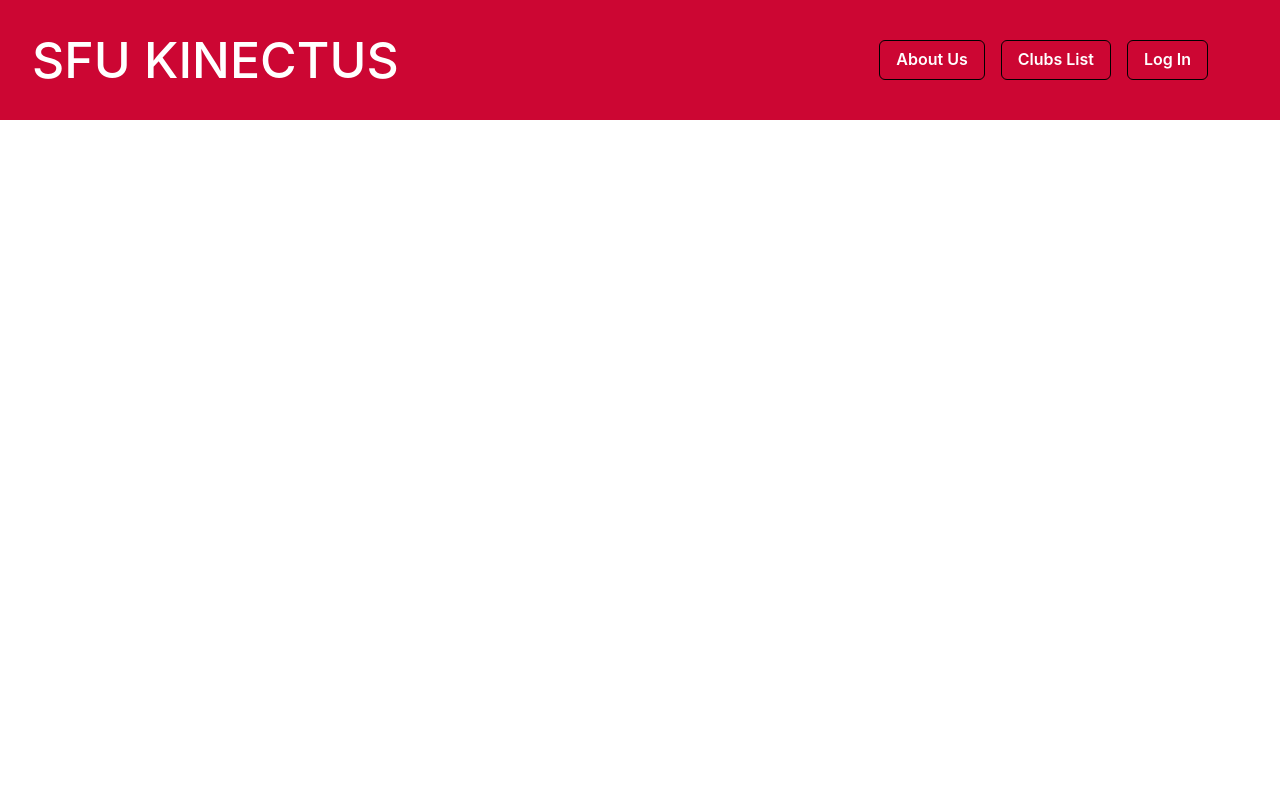
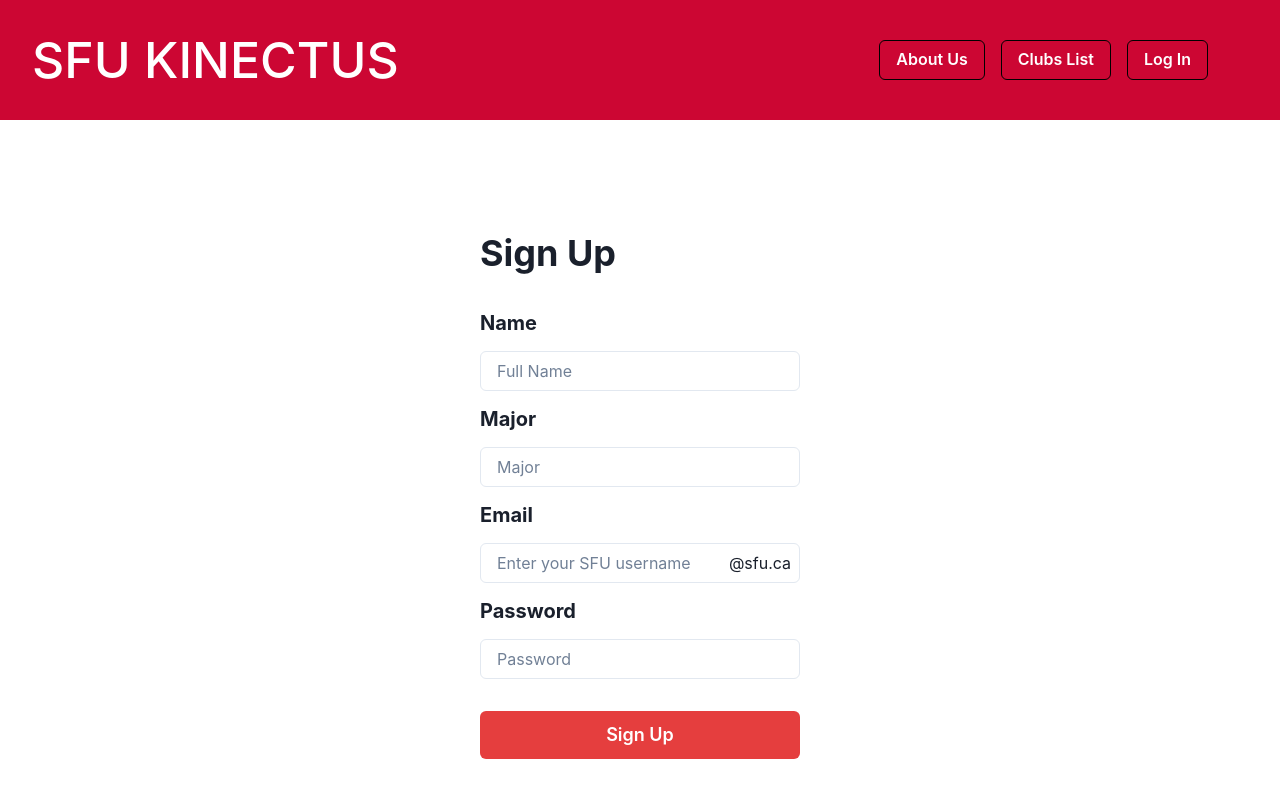
Before and after one commit to molaed/Red-Team-Repo, a React (Vite) app in the folder client/: page /signup in a window 1280 px wide. Built offline with nearby package versions, Linux system fonts and the light colour scheme; no server answers.

Commit message:
Authentication, SignUp all works now, it will save details to DB

```diff
--- a/client/src/App.jsx
+++ b/client/src/App.jsx
@@ -6,6 +6,7 @@
 import Home from './pages/Home.jsx';
 import About from './pages/About.jsx';
 import Login from './pages/Login.jsx';
+import Signup from './pages/Signup.jsx';
 import Clubs from './pages/Clubs.jsx';
 import Admin from './pages/admin/Admin.jsx';
 import EventDetails from './pages/EventDetails.jsx';
@@ -19,6 +20,7 @@
           <Route path='/' element={<Home />} />
           <Route path='/about-us' element={<About />} />
           <Route path='/login' element={<Login />} />
+          <Route path="/signup" element={<Signup />} />
           <Route path='/clubs' element={<Clubs />} />
           <Route path='/admin' element={<Admin />} />
           <Route path='/eventdetails' element={<EventDetails />} />
--- a/client/src/Navbar.jsx
+++ b/client/src/Navbar.jsx
@@ -1,7 +1,9 @@
 import React from 'react';
-import { Box, Flex, Button, Text, Link } from '@chakra-ui/react';
+import { Box, Flex, Button, Text, Link, Menu, MenuButton, MenuList, MenuItem, MenuDivider } from '@chakra-ui/react';
+import { useAuth } from './provider/AuthContext';
 
 export default function Navbar() {
+  const { currentUser, logout } = useAuth();
   return (
     <Flex
         as="nav"
@@ -41,6 +43,26 @@
           </Button>
         </li>
         <li>
+          <nav>
+              {currentUser ? (
+                <li>
+                  <Menu>
+                    <MenuButton as={Button} colorScheme='#800000' className="navbtn" fontWeight="600" _hover={{
+                      bg: "red.500",
+                      transform: "scale(1.05)",
+                      transition: "all 0.3s ease-in-out"
+                    }}>
+                      {currentUser.name || 'User'} {/* Display user's name or a default string */}
+                    </MenuButton>
+                    <MenuList color="black" >
+                      <MenuItem as="a" href="/profile">Profile</MenuItem>
+                      <MenuDivider />
+                      <MenuItem onClick={logout}>Log Out</MenuItem>
+                    </MenuList>
+                  </Menu>
+                </li>
+              ) : (
+                <li>
                   <Button colorScheme='#800000' as="a" href="/login" className="navbtn" fontWeight="600" _hover={{
                     bg: "red.500",
                     transform: "scale(1.05)",
@@ -49,6 +71,9 @@
                     Log In
                   </Button>
                 </li>
+              )}
+          </nav>
+        </li>
       </Flex>
     </Flex>
   );
--- a/client/src/firebaseConfig.js
+++ b/client/src/firebaseConfig.js
@@ -2,6 +2,8 @@
 import { initializeApp } from "firebase/app";
 import { getAnalytics } from "firebase/analytics";
 import { getAuth } from 'firebase/auth';
+import { getFirestore } from 'firebase/firestore';
+
 // TODO: Add SDKs for Firebase products that you want to use
 // https://firebase.google.com/docs/web/setup#available-libraries
 
@@ -17,7 +19,7 @@
   measurementId: "G-WJ3ZB1VPJZ"
 };
 
-// Initialize Firebase
 const app = initializeApp(firebaseConfig);
 const analytics = getAnalytics(app);
 export const auth = getAuth(app);
+export const db = getFirestore(app);
--- a/client/src/pages/Login.jsx
+++ b/client/src/pages/Login.jsx
@@ -3,6 +3,7 @@
 import { auth } from '../firebaseConfig';
 import { signInWithEmailAndPassword } from 'firebase/auth';
 import { useAuth } from '../provider/AuthContext';
+import { Link } from 'react-router-dom';
 
 import {
   Box,
@@ -17,56 +18,48 @@
   AbsoluteCenter,
 } from '@chakra-ui/react';
 
+
 function LoginPage() {
   const [email, setEmail] = useState('');
   const [password, setPassword] = useState('');
-  const [selectedRole, setSelectedRole] = useState('');
-  const {currentUser, userRole, setUserRole} = useAuth();
+  const {currentUser, userRole, setSecureUserRole, loading, logout} = useAuth();
   const navigate = useNavigate();
-
   useEffect(() => {
-    console.log('currentUser', currentUser);
-    console.log('contextUserRole', userRole);
-    if (currentUser && userRole) {
+    if (!loading && currentUser && userRole) {
       const redirectPath = userRole === 'admin' ? '/admin' : '/';
       navigate(redirectPath);
     }
-  }, [currentUser, userRole, navigate]);
+  }, [currentUser, userRole, loading, navigate]);
 
   const handleSubmit = async (event) => {
     event.preventDefault();
     try {
-      const userCredential = await signInWithEmailAndPassword(
-        auth,
-        email,
-        password
-      );
+        const userCredential = await signInWithEmailAndPassword(auth, email, password);
         console.log('Login successful', userCredential.user);
 
-      // Send user ID token to your backend for verification and role check
+        if (!userCredential.user.emailVerified) {
+          await logout(); // Make sure this function properly signs out the user
+          throw new Error('Please verify your email before logging in.');
+      }
+
         const idToken = await userCredential.user.getIdToken();
-      console.log('idToken', idToken);
-
         const response = await fetch('http://localhost:8080/api/verifyToken', {
             method: 'POST',
             headers: {
                 'Content-Type': 'application/json',
             },
-        body: JSON.stringify({ idToken, selectedRole }),
+            body: JSON.stringify({ idToken }),
         });
-      console.log(idToken, selectedRole);
+
         if (!response.ok) {
             throw new Error(`HTTP error! status: ${response.status}`);
         }
 
         const data = await response.json();
         if (data.success) {
-        setUserRole;(data.user.role);
-        if (data.user.role === 'admin') {
-          navigate('/admin');
-        } else if (data.user.role === 'student') {
-          navigate('/');
-        }
+            setSecureUserRole(data.user.role); // Update role in context
+            const redirectPath = data.user.role === 'admin' ? '/admin' : '/';
+            navigate(redirectPath);
         } else {
             console.error(data.message);
         }
@@ -74,6 +67,8 @@
         console.error('Login request failed:', error);
     }
 };
+
+console.log('currentUser:', currentUser);
 
   return (
     <Flex align='center' justify='center' mt={20}>
@@ -107,19 +102,11 @@
               onChange={(e) => setPassword(e.target.value)}
             />
 
-            <Heading as='h2' size='md' mt={10}>
-              Authorization
+            <Heading as='h3' size='sm' mt={4}>
+              Don't have an account? <Link to="/signup" style={{ color: 'blue' }}>Sign Up Here</Link>
             </Heading>
-            <Select
-              placeholder='Log in As'
-              value={selectedRole}
-              onChange={(e) => setSelectedRole(e.target.value)}
-            >
-              <option value='admin'>Admin</option>
-              <option value='student'>Student</option>
-            </Select>
 
-            <Button colorScheme='red' size='lg' width='full' type='submit'>
+            <Button colorScheme='red' size='lg' width='full' type='submit' mt={4}>
               Log In
             </Button>
           </VStack>
--- /dev/null
+++ b/client/src/pages/Signup.jsx
@@ -0,0 +1,103 @@
+import React, { useState } from 'react';
+import { useNavigate } from 'react-router-dom';
+import { auth } from '../firebaseConfig';
+import { doc, setDoc } from 'firebase/firestore';
+import { db } from '../firebaseConfig'; // Adjust the path as necessary
+
+import { createUserWithEmailAndPassword, sendEmailVerification } from 'firebase/auth';
+import {
+  Box, Button, Input, InputGroup, InputRightElement, VStack, Text, useColorModeValue, Flex, Heading
+} from '@chakra-ui/react';
+
+function Signup() {
+  const [email, setEmail] = useState('');
+  const [password, setPassword] = useState('');
+  const [error, setError] = useState('');
+  const [name, setName] = useState('');
+  const [major, setMajor] = useState('');
+
+// Include inputs for these in your form, similar to how you handle email and password
+
+  const navigate = useNavigate();
+
+  const handleSubmit = async (event) => {
+    event.preventDefault();
+    const fullEmail = `${email}@sfu.ca`;
+    try {
+        const userCredential = await createUserWithEmailAndPassword(auth, fullEmail, password);
+        const user = userCredential.user;
+
+        await sendEmailVerification(user);
+        const userRef = doc(db, 'users', user.uid); // 'users' is the collection
+        await setDoc(userRef, {
+            name: name,
+            major: major,
+            role: 'student', // Fixed role
+            email: fullEmail // Full email
+        });
+
+        // Redirect or handle next steps
+        console.log('User created and details stored in Firestore');
+        alert('Please check your SFU email to verify your account.');
+        navigate('/login');
+    } catch (error) {
+        console.error('Error signing up:', error); // Display any errors encountered during sign up
+    }
+};
+
+  return (
+    <Flex align='center' justify='center' mt={20}>
+      <Box bg={useColorModeValue('brand.100', 'brand.700')} p={8} w={['50%', '30%']} mx='auto'>
+        <form onSubmit={handleSubmit}>
+          <VStack spacing={4} align='flex-start'>
+            <Heading as='h1' size='xl' textAlign='center' mb={5}>
+              Sign Up
+            </Heading>
+            <Heading size='md'>Name</Heading>
+            <Input
+              placeholder='Full Name'
+              type='text'
+              value={name}
+              onChange={(e) => setName(e.target.value)}
+            />
+            <Heading size='md'>Major</Heading>
+            <Input
+              placeholder='Major'
+              type='text'
+              value={major}
+              onChange={(e) => setMajor(e.target.value)}
+            />
+            <Heading size='md'>Email</Heading>
+            <InputGroup>
+                <Input
+                    pr="4.5rem" // Padding to make room for the domain part
+                    type="text"
+                    placeholder="Enter your SFU username"
+                    value={email}
+                    onChange={(e) => setEmail(e.target.value)}
+                />
+                <InputRightElement width="4.5rem">
+                    <Box as="span" mr={2}>
+                        @sfu.ca
+                    </Box>
+                </InputRightElement>
+            </InputGroup>
+            <Heading size='md'>Password</Heading>
+            <Input
+              placeholder='Password'
+              type='password'
+              value={password}
+              onChange={(e) => setPassword(e.target.value)}
+            />
+            {error && <Text color='red.500'>{error}</Text>}
+            <Button colorScheme='red' size='lg' width='full' type='submit' mt={4}>
+              Sign Up
+            </Button>
+          </VStack>
+        </form>
+      </Box>
+    </Flex>
+  );
+}
+
+export default Signup;
```
Also changed, not shown: client/src/provider/AuthContext.jsx (+44 -2 lines), 1 other file (tests, documents, lock files or other folders). Lines whose indentation alone changed are shown as unchanged.
